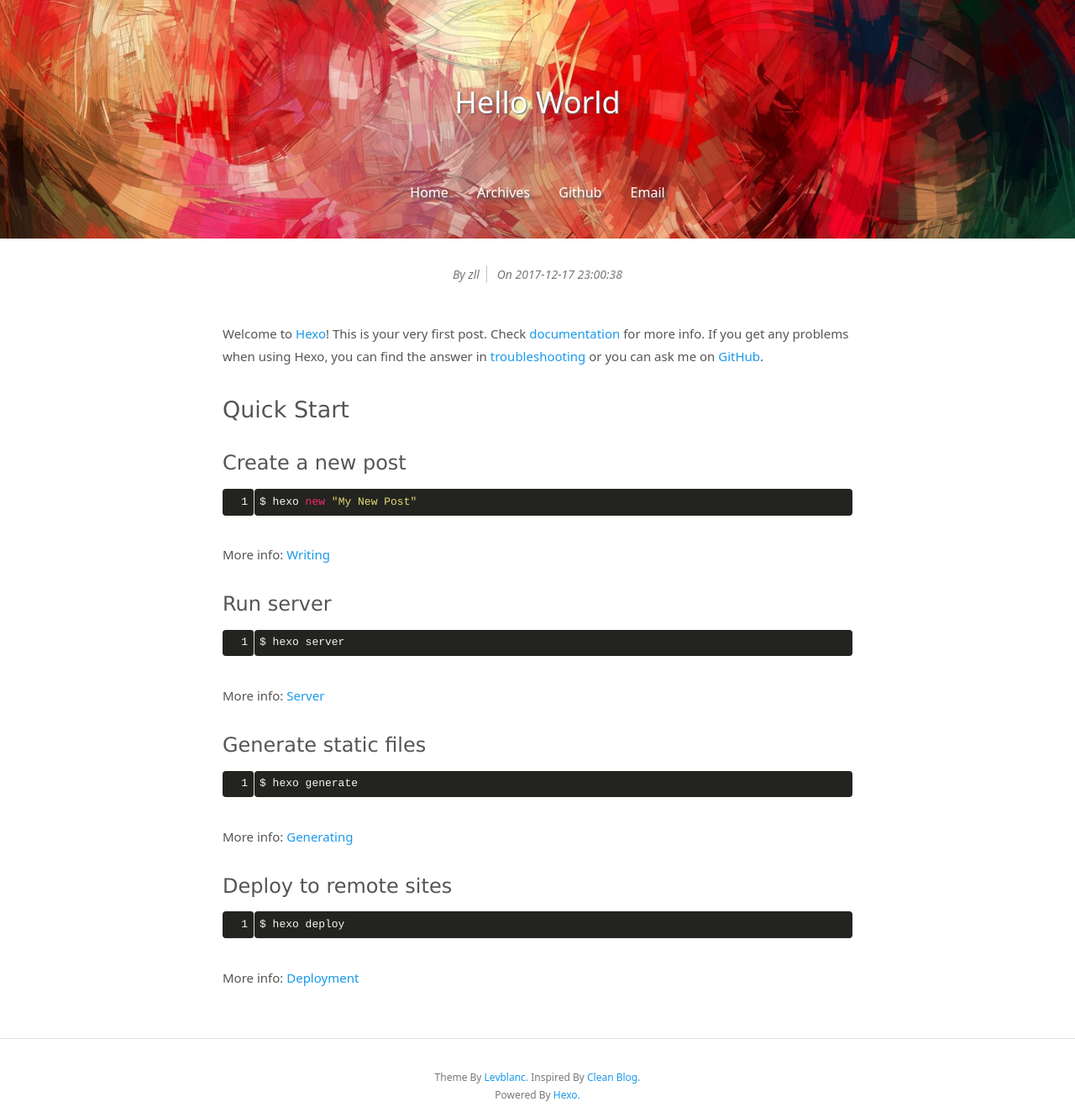
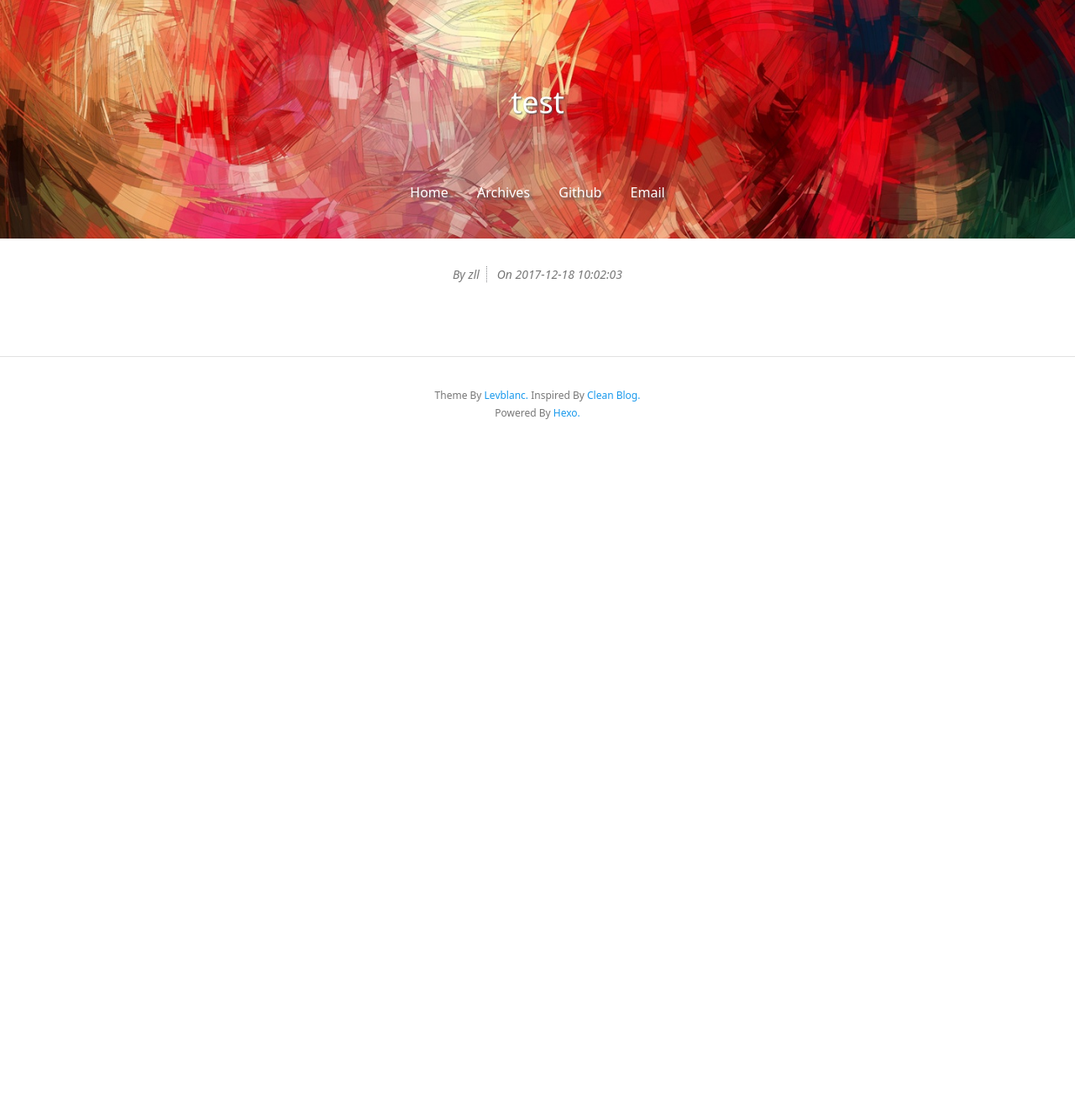
Before and after one commit to zllrunning/zllrunning.github.io, a plain HTML site: page 2017/12/18/test-1/index.html in a window 1280 px wide. Shown: the whole page at 84% size. After the commit the page ends 800 px from the top, so only its background shows below. Drawn offline with Linux system fonts and the light colour scheme.

Commit message:
Site updated: 2017-12-18 10:02:04

```diff
--- a/2017/12/17/hello-world/index.html
+++ b/2017/12/18/test-1/index.html
@@ -8,7 +8,7 @@
   <meta name="description" content="">
   <meta name="author" content="zll">
   <!-- Open Graph Data -->
-  <meta property="og:title" content="Hello World"/>
+  <meta property="og:title" content="test"/>
   <meta property="og:description" content="石头的记录" />
   <meta property="og:site_name" content="小小石头"/>
   <meta property="og:type" content="article" />
@@ -43,7 +43,7 @@
     <div class="row">
       <div class="col-lg-8 col-lg-offset-2 col-md-10 col-md-offset-1">
         <div class="page-title with-background-image">
-          <p class="title">Hello World</p>
+          <p class="title">test</p>
           <p class="subtitle"></p>
         </div>
         <div class="site-menu with-background-image">
@@ -99,8 +99,8 @@
 
           <!-- Date -->
           <span class="date-time info">On
-            <span class="date">2017-12-17</span>
-            <span class="time">23:00:38</span>
+            <span class="date">2017-12-18</span>
+            <span class="time">10:02:03</span>
           </span>
 
         </div>
@@ -108,15 +108,6 @@
 
         <!-- Post Main Content -->
         <div class="post-content">
-          <p>Welcome to <a href="https://hexo.io/" target="_blank" rel="noopener">Hexo</a>! This is your very first post. Check <a href="https://hexo.io/docs/" target="_blank" rel="noopener">documentation</a> for more info. If you get any problems when using Hexo, you can find the answer in <a href="https://hexo.io/docs/troubleshooting.html" target="_blank" rel="noopener">troubleshooting</a> or you can ask me on <a href="https://github.com/hexojs/hexo/issues" target="_blank" rel="noopener">GitHub</a>.</p>
-<h2 id="Quick-Start"><a href="#Quick-Start" class="headerlink" title="Quick Start"></a>Quick Start</h2><h3 id="Create-a-new-post"><a href="#Create-a-new-post" class="headerlink" title="Create a new post"></a>Create a new post</h3><figure class="highlight bash"><table><tr><td class="gutter"><pre><span class="line">1</span><br></pre></td><td class="code"><pre><span class="line">$ hexo new <span class="string">"My New Post"</span></span><br></pre></td></tr></table></figure>
-<p>More info: <a href="https://hexo.io/docs/writing.html" target="_blank" rel="noopener">Writing</a></p>
-<h3 id="Run-server"><a href="#Run-server" class="headerlink" title="Run server"></a>Run server</h3><figure class="highlight bash"><table><tr><td class="gutter"><pre><span class="line">1</span><br></pre></td><td class="code"><pre><span class="line">$ hexo server</span><br></pre></td></tr></table></figure>
-<p>More info: <a href="https://hexo.io/docs/server.html" target="_blank" rel="noopener">Server</a></p>
-<h3 id="Generate-static-files"><a href="#Generate-static-files" class="headerlink" title="Generate static files"></a>Generate static files</h3><figure class="highlight bash"><table><tr><td class="gutter"><pre><span class="line">1</span><br></pre></td><td class="code"><pre><span class="line">$ hexo generate</span><br></pre></td></tr></table></figure>
-<p>More info: <a href="https://hexo.io/docs/generating.html" target="_blank" rel="noopener">Generating</a></p>
-<h3 id="Deploy-to-remote-sites"><a href="#Deploy-to-remote-sites" class="headerlink" title="Deploy to remote sites"></a>Deploy to remote sites</h3><figure class="highlight bash"><table><tr><td class="gutter"><pre><span class="line">1</span><br></pre></td><td class="code"><pre><span class="line">$ hexo deploy</span><br></pre></td></tr></table></figure>
-<p>More info: <a href="https://hexo.io/docs/deployment.html" target="_blank" rel="noopener">Deployment</a></p>
 
         </div>
       </div>
```
Also changed, not shown: archives/2017/12/index.html (+8 -0 lines), archives/2017/index.html (+8 -0 lines), archives/index.html (+8 -0 lines), index.html (+27 -1 lines).
